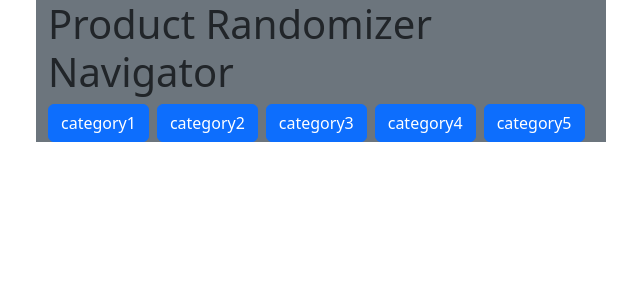
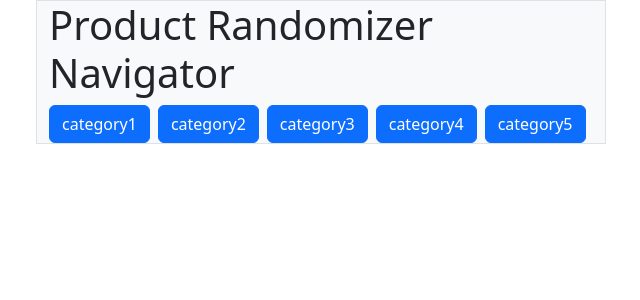
Before and after one commit to patwu22/AIDaysGatorHack2023, a React (Create React App) app: page / in a window 1280 px wide. Shown: the top 300 px of the page, without its empty margins (319-959 px from the left). Built offline with nearby package versions, Linux system fonts and the light colour scheme.

Commit message:
color background change

```diff
--- a/src/App.js
+++ b/src/App.js
@@ -8,7 +8,7 @@ function App() {
       <Container>
         <Row>
           <Col></Col>
-          <Col xs={6} className="bg-secondary">
+          <Col xs={6} className="bg-light border">
             <h1 className="header">Product Randomizer Navigator</h1>
             <Stack direction="horizontal" gap={2}>
               <Categories name="category1"></Categories>
```
